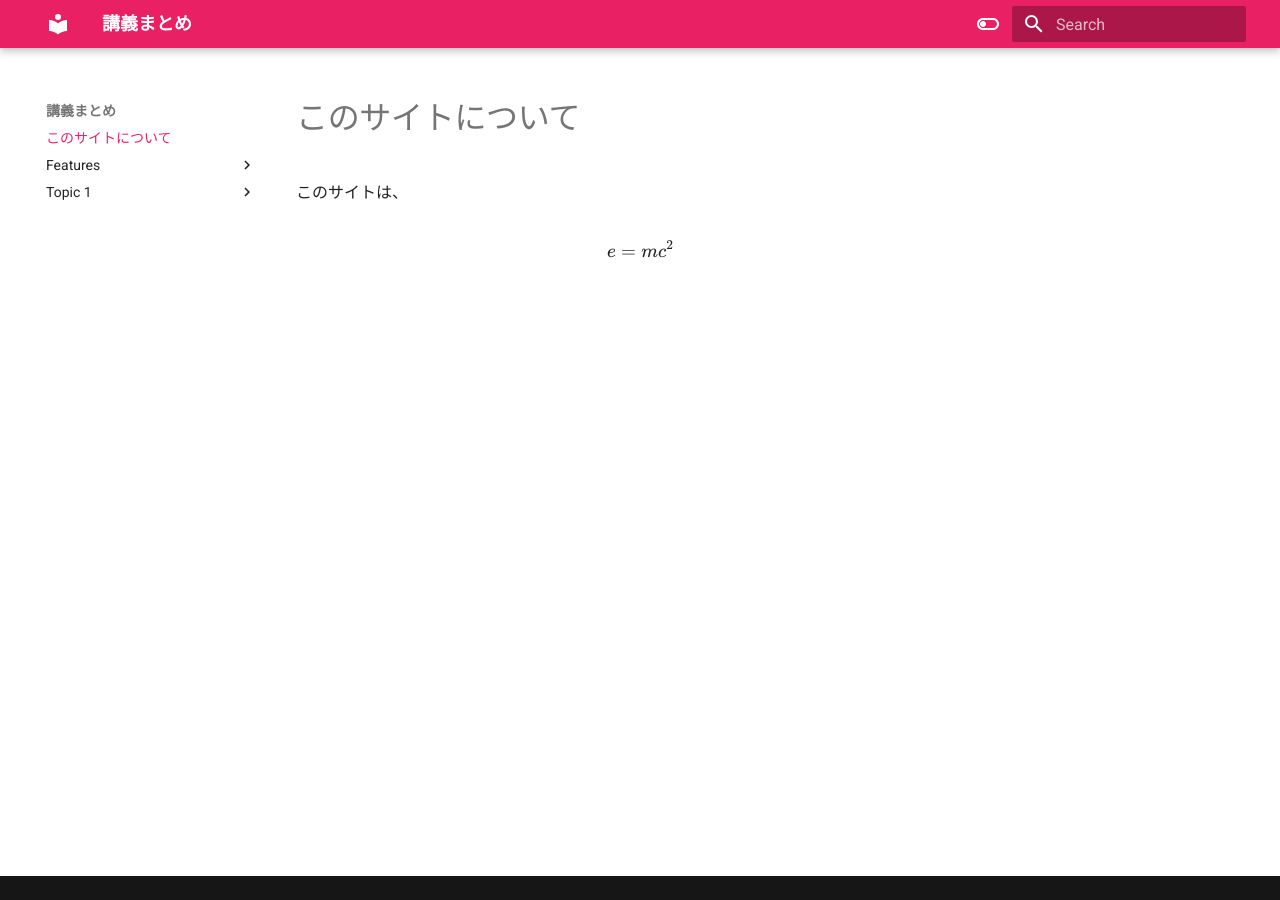
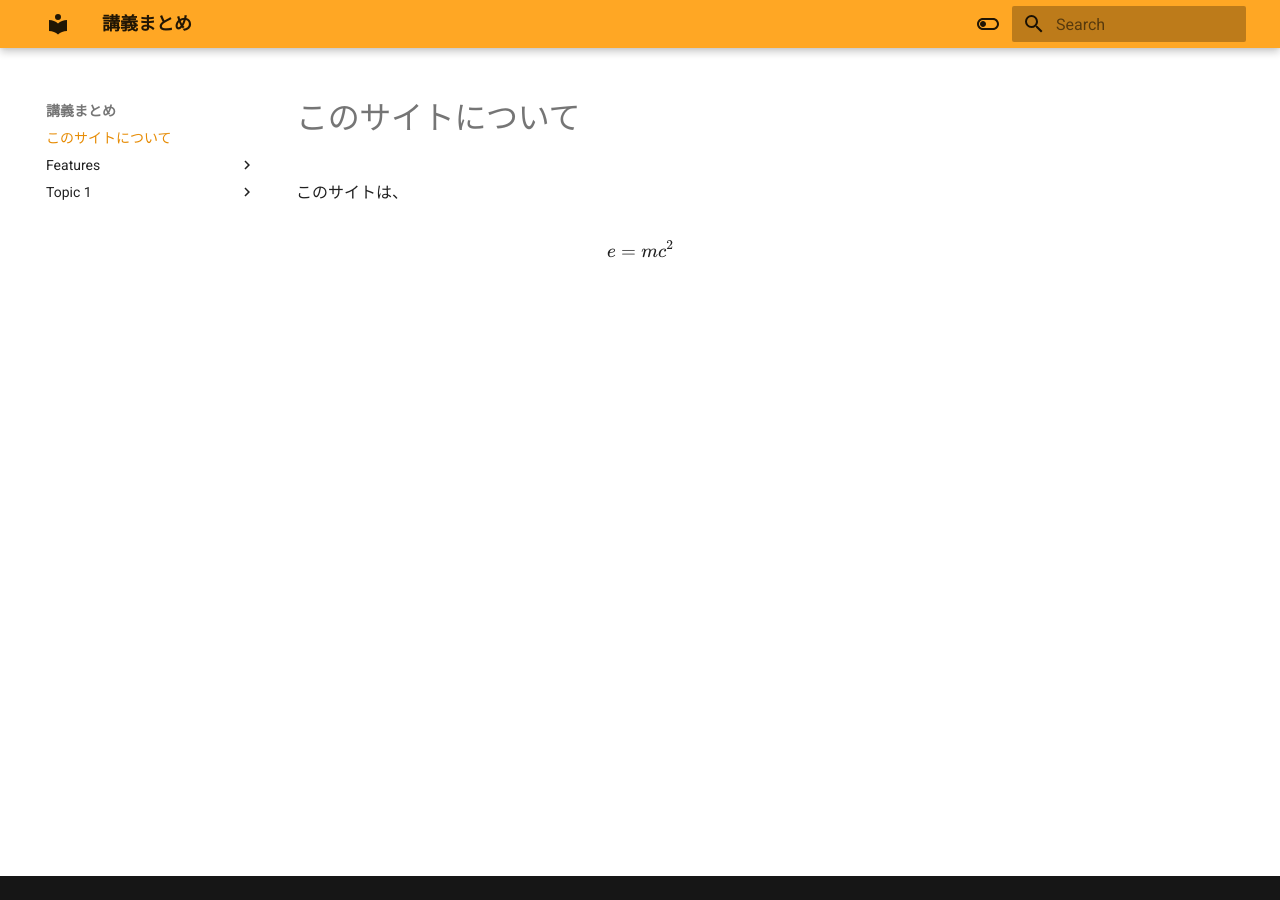
Before and after one commit to ZARUJU/wisdom, an MkDocs documentation site: the page built from docs/index.md, in a window 1280 px wide. Built offline with MkDocs 1.6.1 and Material for MkDocs 9.7.7, drawn with Linux system fonts in a browser that asks for light colours.

Commit message:
Update カラー

```diff
--- a/mkdocs.yml
+++ b/mkdocs.yml
@@ -7,7 +7,7 @@ theme:
     # Light mode
     - media: "(prefers-color-scheme: light)"
       scheme: default
-      primary: pink
+      primary: orange
       accent: indigo
       toggle:
         icon: material/toggle-switch-off-outline
```
